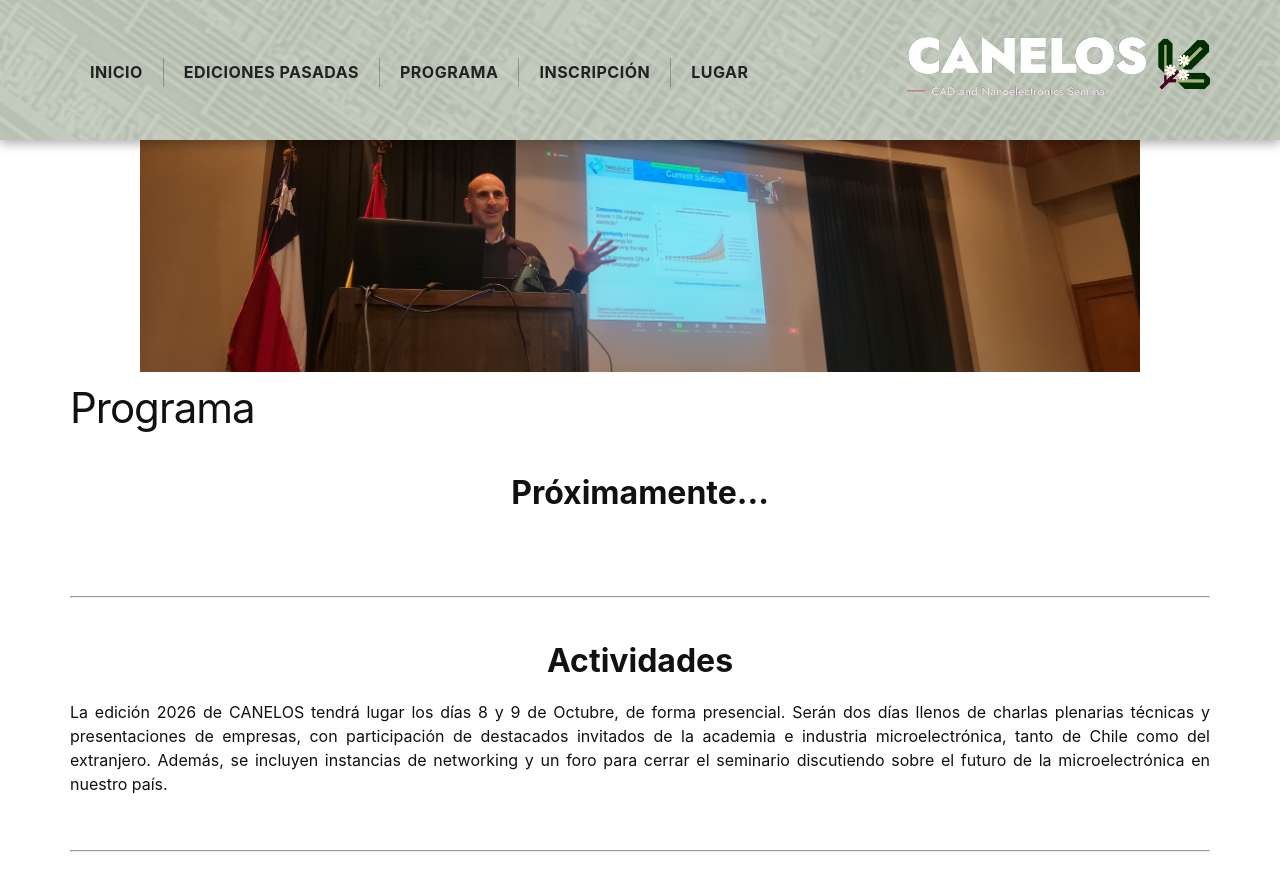
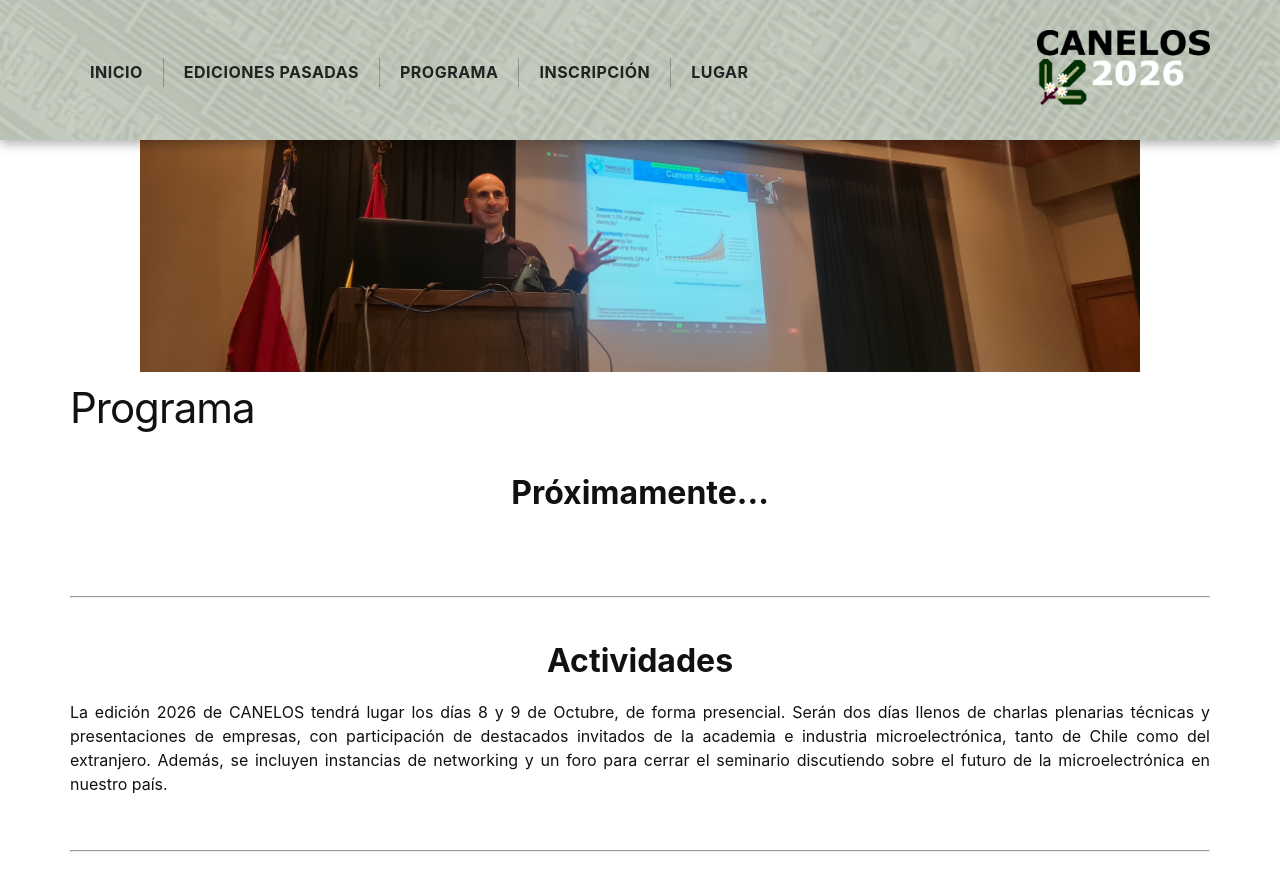
Before and after one commit to ChipUSM/CANELOS, a Jekyll site: the page built from program.md, in a window 1280 px wide and 900 px high. Shown: the top 891 px of the window. Built offline with Jekyll 4.4.1, drawn with Linux system fonts in a browser that asks for light colours.

Commit message:
restaurar header

```diff
--- a/_includes/header.html
+++ b/_includes/header.html
@@ -49,7 +49,7 @@
     {%- endif -%}
 
     <a class="site-title" rel="author" href="{{ '/' | relative_url }}" style="margin-left: auto; padding-left: 40px; display: flex; align-items: center; text-decoration: none;">
-		<img src="{{ site.baseurl}}/assets/img/testeo_titulo.png" alt="CANELOS" style="height: 75px; width: auto; max-width: none;">
+		<img src="{{ site.baseurl}}/assets/img/canelos_web_logo_2026.png" alt="CANELOS" style="height: 75px; width: auto; max-width: none;">
 	</a>
   </div>
 </header>
```
